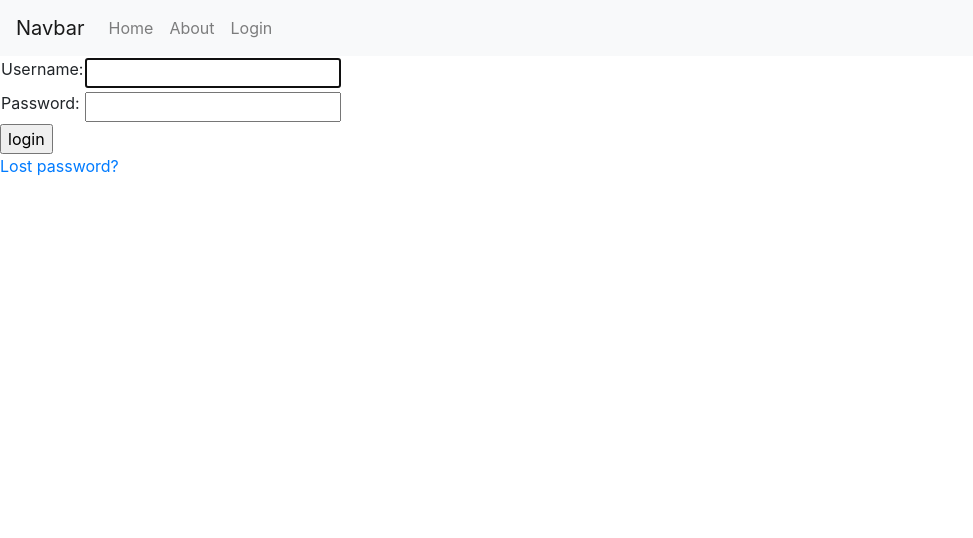
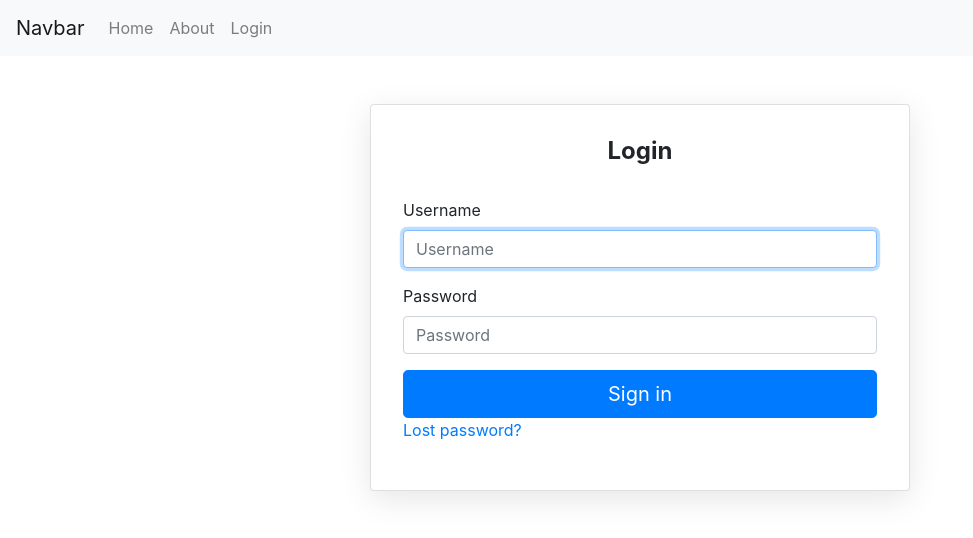
Before and after one commit to JMdelosReyes/AII_Project, a Django app: page /accounts/login/ in a window 1280 px wide. Shown: the top 538 px of the page, without its empty margins (0-973 px from the left). Run offline with Django 3.2, Linux system fonts and the light colour scheme; some libraries are stand-ins or nearby versions.

Commit message:
Login view and templates refactor

```diff
--- /dev/null
+++ b/main/static/login/style.css
@@ -0,0 +1,16 @@
+.card-signin {
+    border: 0;
+    border-radius: 1rem;
+    box-shadow: 0 0.5rem 2rem 0 rgba(0, 0, 0, 0.1);
+}
+
+.card-signin .card-title {
+    margin-bottom: 2rem;
+    font-weight: 700;
+    font-size: 1.5rem;
+}
+
+.card-signin .card-body {
+    padding: 2rem;
+    border-color: blue;
+}
--- a/templates/base.html
+++ b/main/templates/base.html
@@ -4,6 +4,9 @@
     <meta charset='utf-8'>
     <meta name="viewport" content="width=device-width, initial-scale=1, shrink-to-fit=no">
     <meta name="description" content="">
+    {% block style %}
+
+    {% endblock %}
     <meta name="author" content="José Manuel de los Reyes">
     <title>
         {% block title %} Pokèmon DB {% endblock %}
--- /dev/null
+++ b/main/templates/registration/login.html
@@ -0,0 +1,56 @@
+{% extends "base.html" %}
+
+{% block style %}
+    {% load static %}
+    <link rel="stylesheet" type="text/css" href="{% static 'login/style.css' %}">
+{% endblock %}
+
+{% block content %}
+    <div class="container">
+        <div class="row d-flex justify-content-center">
+            <div class="col-sm-9 col-md-8 col-lg-7 col-xl-6">
+                <div class="card card-signin my-5 ">
+                    <div class="card-body ">
+                        <h1 class="card-title text-center">Login</h1>
+                        {% if form.errors %}
+                            <p>Your username and password didn't match. Please try again.</p>
+                        {% endif %}
+
+                        {% if next %}
+                            {% if user.is_authenticated %}
+                                <p>Your account doesn't have access to this page. To proceed,
+                                    please login with an account that has access.</p>
+                            {% else %}
+                                <p>Please login to see this page.</p>
+                            {% endif %}
+                        {% endif %}
+                        <form class="form-signin" method="post" action="{% url 'login' %}">
+                            {% csrf_token %}
+                            <div class="form-group">
+                                <label for="inputUsername">Username</label>
+                                <input id="inputUsername" name="username" class="form-control" placeholder="Username"
+                                       required
+                                       autofocus>
+                            </div>
+                            <div class="form-group">
+                                <label for="inputPassword">Password</label>
+                                <input type="password" id="inputPassword" class="form-control" name="password"
+                                       placeholder="Password" required>
+                            </div>
+                            <button class="btn btn-lg btn-primary btn-block" type="submit">
+                                Sign in
+                            </button>
+                            <p><a href="{% url 'password_reset' %}">Lost password?</a></p>
+                            {% if next %}
+                                <input type="hidden" name="next" value="{{ next }}">
+                            {% else %}
+                                <input type="hidden" name="next" value="{% url '' %}">
+                            {% endif %}
+                        </form>
+                    </div>
+                </div>
+            </div>
+        </div>
+    </div>
+
+{% endblock %}
--- a/pokemon_db/settings.py
+++ b/pokemon_db/settings.py
@@ -54,7 +54,7 @@ ROOT_URLCONF = 'pokemon_db.urls'
 TEMPLATES = [
     {
         'BACKEND': 'django.template.backends.django.DjangoTemplates',
-        'DIRS': [os.path.join(BASE_DIR, 'templates')]
+        'DIRS': [os.path.join(BASE_DIR, 'main/templates')]
         ,
         'APP_DIRS': True,
         'OPTIONS': {
--- a/pokemon_db/urls.py
+++ b/pokemon_db/urls.py
@@ -1,19 +1,5 @@
-"""pokemon_db URL Configuration
-
-The `urlpatterns` list routes URLs to views. For more information please see:
-    https://docs.djangoproject.com/en/3.0/topics/http/urls/
-Examples:
-Function views
-    1. Add an import:  from my_app import views
-    2. Add a URL to urlpatterns:  path('', views.home, name='home')
-Class-based views
-    1. Add an import:  from other_app.views import Home
-    2. Add a URL to urlpatterns:  path('', Home.as_view(), name='home')
-Including another URLconf
-    1. Import the include() function: from django.urls import include, path
-    2. Add a URL to urlpatterns:  path('blog/', include('blog.urls'))
-"""
 from django.contrib import admin
+from django.contrib.auth.decorators import login_required
 from django.urls import path, include
 
 from main import views
@@ -21,7 +7,7 @@ from main import views
 urlpatterns = [
     path('index/', views.index, name='index'),
     path('about/', views.index, name='about'),
-    path('populate/', views.populate, name='populate'),
+    path('populate/', login_required(views.populate), name='populate'),
     path('accounts/', include('django.contrib.auth.urls')),
     path('admin/', admin.site.urls),
     path('', views.index, name=''),
--- a/templates/registration/login.html
+++ /dev/null
@@ -1,41 +0,0 @@
-{% extends "base.html" %}
-
-{% block content %}
-
-    {% if form.errors %}
-        <p>Your username and password didn't match. Please try again.</p>
-    {% endif %}
-
-    {% if next %}
-        {% if user.is_authenticated %}
-            <p>Your account doesn't have access to this page. To proceed,
-                please login with an account that has access.</p>
-        {% else %}
-            <p>Please login to see this page.</p>
-        {% endif %}
-    {% endif %}
-
-    <form method="post" action="{% url 'login' %}">
-        {% csrf_token %}
-        <table>
-            <tr>
-                <td>{{ form.username.label_tag }}</td>
-                <td>{{ form.username }}</td>
-            </tr>
-            <tr>
-                <td>{{ form.password.label_tag }}</td>
-                <td>{{ form.password }}</td>
-            </tr>
-        </table>
-
-        <input type="submit" value="login">
-        {% if next %}
-            <input type="hidden" name="next" value="{{ next }}">
-        {% else %}
-            <input type="hidden" name="next" value="{% url '' %}">
-        {% endif %}
-    </form>
-
-    <p><a href="{% url 'password_reset' %}">Lost password?</a></p>
-
-{% endblock %}
```
Also changed, not shown: main/templates/header.html (renamed from templates/header.html), main/templates/index.html (renamed from templates/index.html), main/templates/notification.html (renamed from templates/notification.html).
